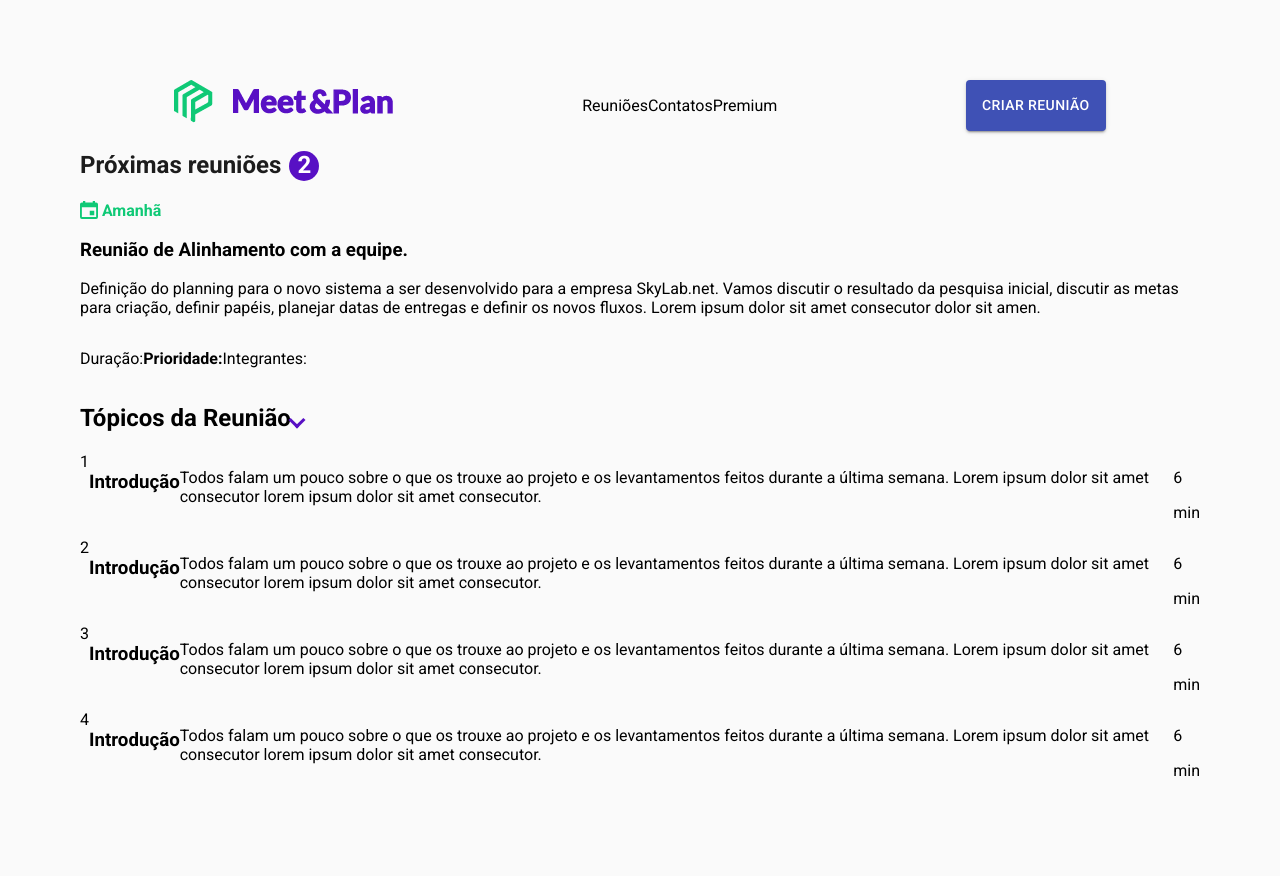
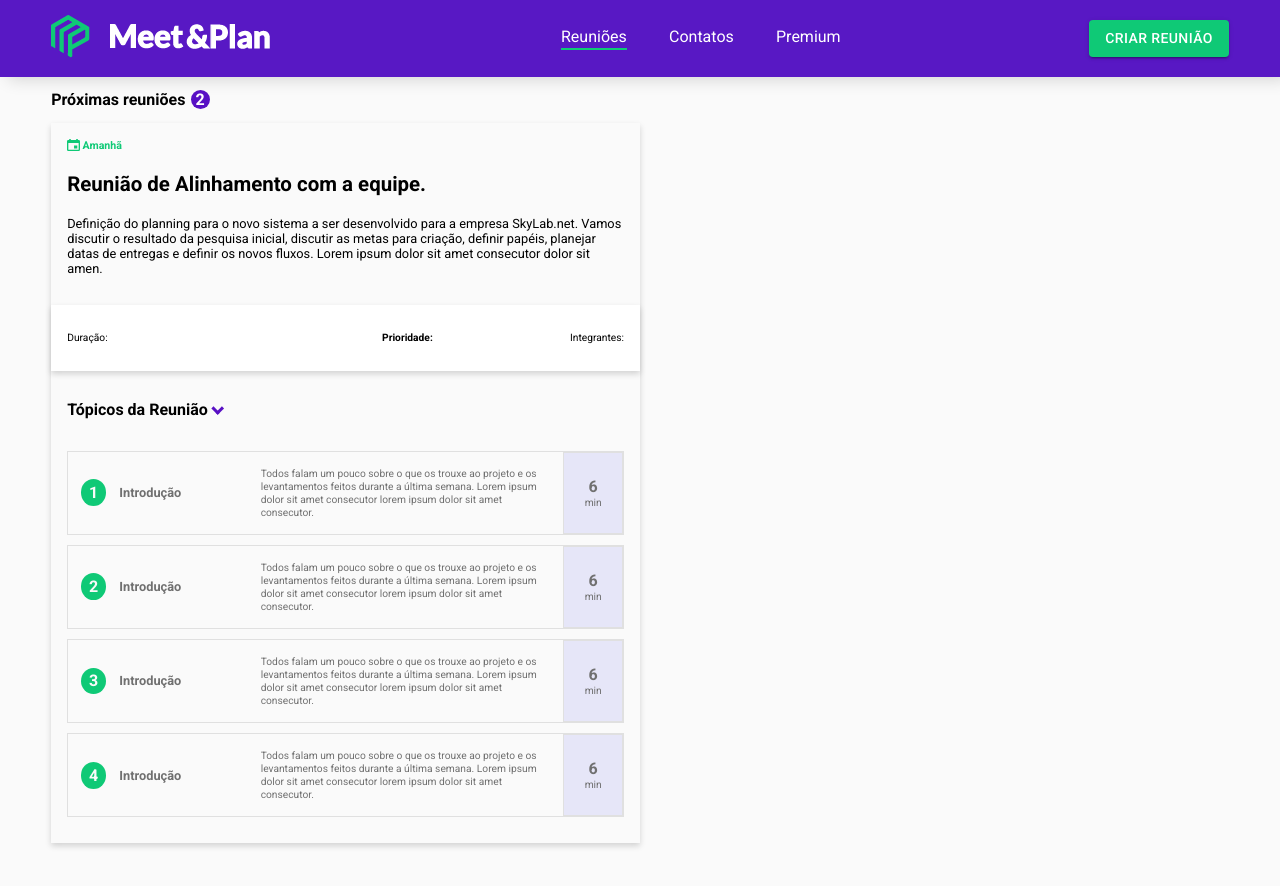
Before and after one commit to miilacg/gamaChefao, a React (Create React App) app: page / in a window 1280 px wide. Shown: the top 886 px of the page. Built offline with nearby package versions, Linux system fonts and the light colour scheme.

Commit message:
finaliza boa parte da primeira página

```diff
--- a/src/App.css
+++ b/src/App.css
@@ -3,17 +3,25 @@
 .App{
 	background: #FAFAFA;
 	font-family: 'Roboto', sans-serif;
-	padding: 80px;
 }
 
 .App-header{
-	justify-content: space-around;
-	width: 100%;
+	align-items: center;
+	background: #5818C4;
+	box-shadow: 8px 2px 16px #00000029;
+	justify-content: space-between;
+	height: 6vw;
+	padding: 0 4vw;
+	width: calc(100% - 8vw);
 }
 
 .row{
 	display: flex;
 	flex-direction: row;
+}
+.App-body{
+	padding: 4vw;
+	padding-top: 0;
 }
 
 .App .App-header .App-nav .App-nav__list{
@@ -21,10 +29,15 @@
 	padding: 0;
 }
 
-.App-body .App-body__next-meetings .App-next-meetings__title h2{
-	color: #1C1C1C;
-	font-size: 24px;
-	font-weight: bold;
+.App .App-header .App-nav .App-nav__list a{
+	color: #FFFFFF;
+	margin-left: 3.3vw;
+	text-decoration: none;
+}
+
+.App .App-header .App-nav .App-nav__list a li.active{
+	border-bottom: 0.2vw solid #0FC976;
+	padding-bottom: 0.2vw;
 }
 
 .blue-ball{
@@ -32,9 +45,25 @@
 	color: #FFFFFF;
 	display: flex;
 	justify-content: center;
-	font-size: 24px;
-	height: 30px;
-	margin-left: 8px;
-    width: 30px;
+	height: 1.5vw;
+	margin-left: 0.4vw;
+    width: 1.5vw;
     border-radius: 100%;
 }
+.blue-ball span{
+	font-size: 1.25vw;
+	line-height: 1.5vw;
+}
+
+.green-ball{
+	align-items: center;
+	background: #0FC976;
+	border-radius: 100%;
+	color: #FAFAFA;
+	display: flex;
+	font-size: 1.25vw;
+	font-weight: bold;
+	justify-content: center;
+	height: 2.1vw;
+	width: 2.1vw;
+}
--- a/src/App.js
+++ b/src/App.js
@@ -17,12 +17,21 @@ export default class HomePage extends Component {
                     </div>
                     <nav className="App-nav">
                         <ul className="App-nav__list row">
-                            <li>Reuniões</li>
-                            <li>Contatos</li>
-                            <li>Premium</li>
+                            <a href="http://localhost:3000/">
+                                <li className="active">Reuniões</li>
+                            </a>
+                            <a href="http://localhost:3000/">
+                                <li>Contatos</li>
+                            </a>
+                            <a href="http://localhost:3000/">
+                                <li>Premium</li>
+                            </a>
                         </ul>
                     </nav>
-                    <Button variant="contained" color="primary">
+                    <Button
+                        variant="contained"
+                        style={{ background: "#0FC976", color: "#FFFFFF" }}
+                    >
                         CRIAR REUNIÃO
                     </Button>
                 </div>
--- a/src/components/HeaderNextMeeting/HeaderNextMeeting.css
+++ b/src/components/HeaderNextMeeting/HeaderNextMeeting.css
@@ -1,11 +1,25 @@
-.container__header{
+.App-next-meetings__container .container__header{
     align-items: center;
     color: #0FC976;
     display: flex;
 }
 
-.container__header span{
-    font-size: 16px;
+.App-next-meetings__container .container__header span{
+    font-size: 0.83vw;
     font-weight: bold;
-    margin-left: 4px;
+    margin-left: 0.2vw;
 }
+
+.App-next-meetings__container .container__header img{
+    width: 1vw;
+}
+
+.App-next-meetings__container h3{
+    font-size: 1.6vw;
+}
+.App-next-meetings__container p{
+    font-size: 1vw;
+}
+.App-next-meetings__container{
+    padding: 1.25vw;
+}
--- a/src/components/HeaderNextMeeting/HeaderNextMeeting.js
+++ b/src/components/HeaderNextMeeting/HeaderNextMeeting.js
@@ -10,7 +10,7 @@ export default class HeaderNextMeeting extends Component {
     }
     render() {
         return (
-            <div className="App-next-meetings__container">
+            <div className="App-next-meetings__container HeaderNextMeeting">
                 <div className="container__header row">
                     <img src={smallCalendar} alt="small calendar"></img>
                     <span>{this.content.date}</span>
--- a/src/components/NextMeetings/NextMeeting.css
+++ b/src/components/NextMeetings/NextMeeting.css
@@ -1,13 +1,45 @@
 .App-next-meeting{
     background: #FAFAFA;
-    box-shadow:rgba(0, 0, 0, .3), 0, 3px, 6px;
+    box-shadow: 0px 3px 6px #00000029;
+}
+
+.App-next-meeting h2{
+    align-items: center;
+    display: flex;
+    font-size: 1.25vw;
 }
 
 .arrow-down{
     border: solid #5810C4;
     border-width: 0 3px 3px 0;
     display: inline-block;
-    width: 9px;
-    height: 9px;
+    height: 0.5vw;
+    margin-left: 0.4vw;
     transform: rotate(45deg);
+    width: 0.5vw;
 }
+.App .App-body .App-body__next-meetings .App-next-meetings__title h2{
+    font-size: 1.25vw;
+    display: flex;
+    align-items: center;
+}
+.TopicsCard__title{
+    padding: 1.25vw;
+    margin: 0;
+    margin-top: 1vw;
+}
+.TopicsCards{
+    padding: 1.25vw;
+}
+
+.App .App-body .App-body__next-meetings{
+    width: 50%;
+}
+/*
+    32px = 1.6vw
+    30px = 1.5vw
+    24px = 1.25vw
+    18px = 1vw
+    16px = 0.8vw
+    8px = 0.4vw
+*/
--- a/src/components/NextMeetings/NextMeeting.js
+++ b/src/components/NextMeetings/NextMeeting.js
@@ -50,13 +50,15 @@ export default class NextMeeting extends Component {
             <div className="App-next-meeting">
                 <Header content={this.header}></Header>
                 <Resume></Resume>
-                <h2>
+                <h2 className="TopicsCard__title">
                     Tópicos da Reunião
                     <span className="arrow-down"></span>
                 </h2>
-                {this.topicsCard.map((e, i) => (
-                    <TopicsCard content={e} key={i} number={i + 1} />
-                ))}
+                <div className="TopicsCards">
+                    {this.topicsCard.map((e, i) => (
+                        <TopicsCard content={e} key={i} number={i + 1} />
+                    ))}
+                </div>
             </div>
         );
     }
--- a/src/components/ResumeNextMeeting/ResumeNextMeeting.css
+++ b/src/components/ResumeNextMeeting/ResumeNextMeeting.css
@@ -0,0 +1,10 @@
+.NextMeeting-resume{
+    background: #FFF;
+    box-shadow: 0px 3px 6px #00000029;
+    display: flex;
+    justify-content: space-between;
+    padding: 1.25vw;
+}
+.NextMeeting-resume p{
+    font-size: 0.8vw;
+}
--- a/src/components/ResumeNextMeeting/ResumeNextMeeting.js
+++ b/src/components/ResumeNextMeeting/ResumeNextMeeting.js
@@ -11,7 +11,7 @@ export default class ResumeNextMeeting extends Component {
     }
     render() {
         return (
-            <div className="row">
+            <div className="NextMeeting-resume row">
                 <p>Duração: {this.minutes}</p>
                 <p>{this.date}</p>
                 <p>
--- a/src/components/TopicsCardNextMeeting/TopicsCardNextMeeting.css
+++ b/src/components/TopicsCardNextMeeting/TopicsCardNextMeeting.css
@@ -0,0 +1,45 @@
+.NextMeeting-TopicsCard{
+    align-items: center;
+    border: 1px solid #E0E0E0;
+    display: flex;
+    margin: 0;
+    margin-bottom: 0.8vw;
+    padding: 0;
+    padding-left: 1vw;
+}
+.NextMeeting-TopicsCard h3{
+    color: #707070;
+    font-size: 1vw;
+    font-weight: bold;
+    margin: 0 1vw;
+}
+.NextMeeting-TopicsCard p{
+    color: #707070;
+    font-size: 0.8vw;
+    letter-spacing: 0;
+    margin: 0;
+    margin-left: 5.2vw;
+    margin-right: 1.6vw;
+    width: 55%;
+}
+.NextMeeting-TopicsCard .background-time{
+    align-items: center;
+    background: #E6E6F8;
+    border: 1px#E0E0E0 solid;
+    display: flex;
+    flex-direction: column;
+    justify-content: center;
+    height: 6.25vw;
+    width: 4.75vw;
+}
+
+.NextMeeting-TopicsCard .background-time p{
+    margin: 0;
+    text-align: center;
+    font-size: 1.25vw;
+    font-weight: bold;
+}
+.NextMeeting-TopicsCard .background-time p.time__min{
+    font-size: 0.8vw;
+    font-weight: normal;
+}
--- a/src/components/TopicsCardNextMeeting/TopicsCardNextMeeting.js
+++ b/src/components/TopicsCardNextMeeting/TopicsCardNextMeeting.js
@@ -15,7 +15,7 @@ export default class TopicsCardNextMeeting extends Component {
     }
     render() {
         return (
-            <div className="row">
+            <div className="NextMeeting-TopicsCard row">
                 <span className="green-ball">{this.number}</span>
                 <h3>{this.title}</h3>
                 <p>{this.description}</p>
```
Also changed, not shown: src/assets/logo-meet-and-plan-blue.png (added), src/assets/logo-meet-and-plan.png.
